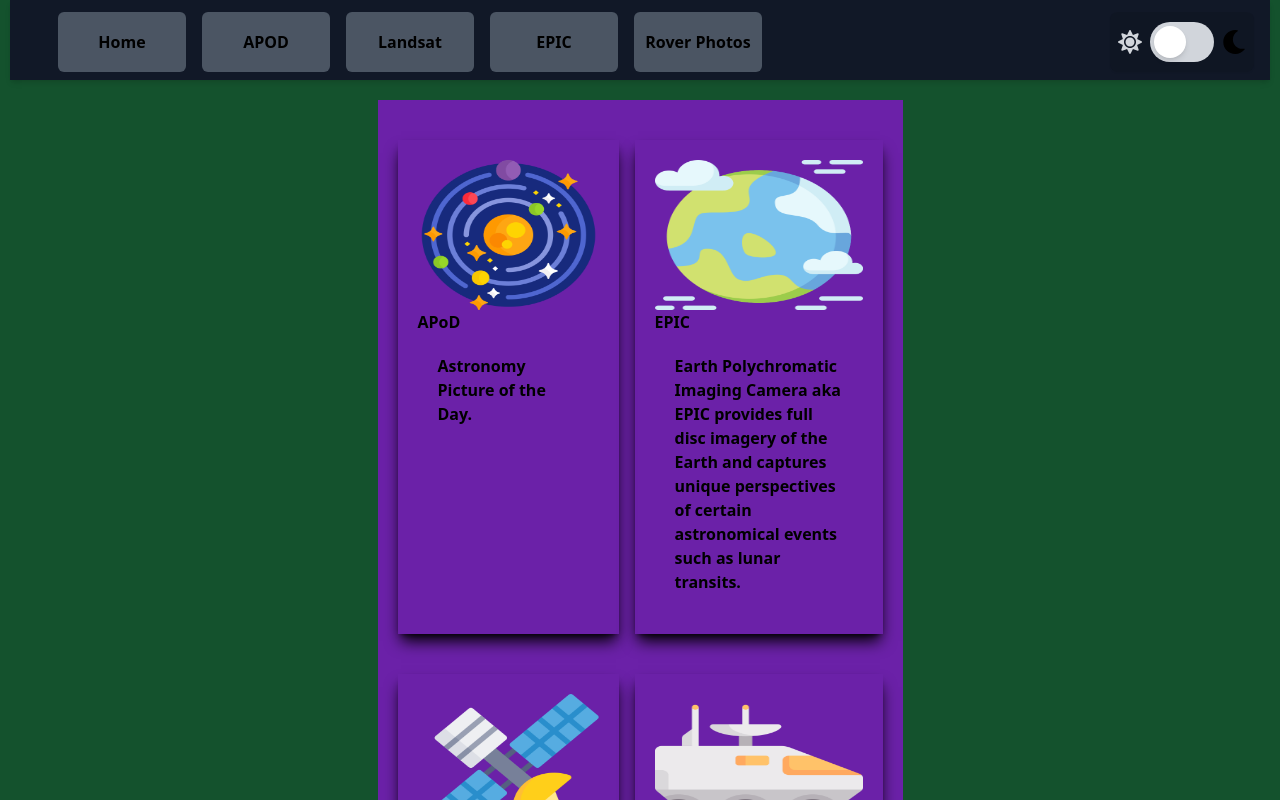
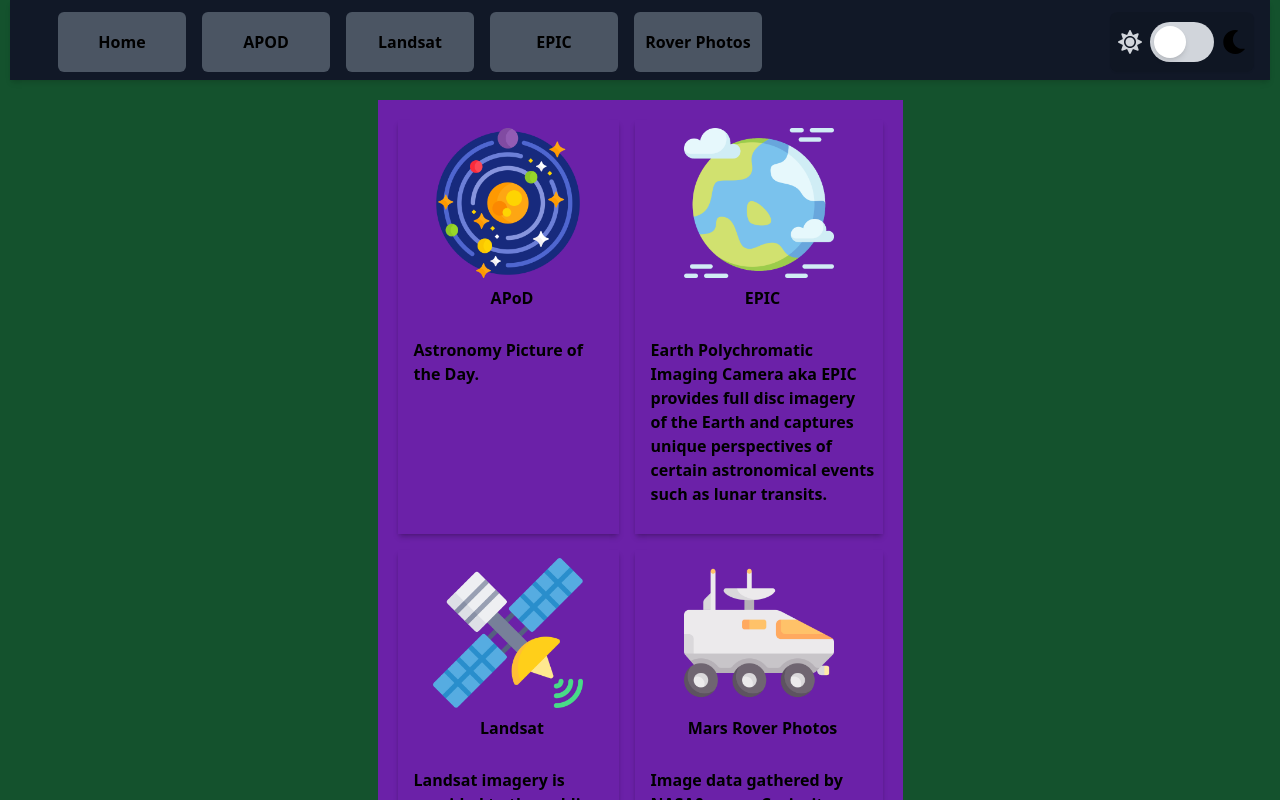
Before and after one commit to UniversallyRy/nasaApp, a Next.js app: page / in a window 1280 px wide. Shown: the top 800 px of the page. Built offline with nearby package versions, Linux system fonts and the light colour scheme.

Commit message:
centered, styling changes

```diff
--- a/components/HeroCard.tsx
+++ b/components/HeroCard.tsx
@@ -9,44 +9,20 @@
   imgSrc: string;
   key: string;
 };
-//   userSelect="none"
-//    whileHover={{
-//      position: "relative",
-///      zIndex: "auto",
-//     scale: [1, 1.02, 1],
-//     transition: {
-//       duration: 0.3,
-//     },
-//   }}
-//   _focus={{ outline: "none" }}
-//   rounded="md"
-//   shadow="lg"/
-//   position="relative"
-//  mt="4"
-//    bg={backGround}
-//   border="2px"
-//   borderColor="blackAlpha.100"
-//   boxSize={{ base: "sm", lg: "md" }}
+
 export default function HeroCard({ ...props }: Props) {
-
   return (
-    <div
-      className="flex flex-col mt-5 mb-1 p-5 shadow-black shadow-lg relative border-black"
-    >
+    <NextLink passHref href={props.href} legacyBehavior>
+      <div className="relative flex flex-col space-x-2 p-2 items-center shadow-black/20 shadow-md border-black/90 hover:bg-purple-900 hover:cursor-pointer">
         <Image
           width="150"
           height="150"
           src={props.imgSrc}
           alt="Icon made by Freepik from www.flaticon.com"
         />
-      <NextLink passHref href={props.href} legacyBehavior>
-        <a className="font-bold hover:underline">
-          {props.title}
-        </a>
+        <a className="m-2 font-bold">{props.title}</a>
+        <p className="m-5 font-semibold">{props.paragraph}</p>
+      </div>
     </NextLink>
-      <p className="font-semibold m-5">
-        {props.paragraph}
-      </p>
-    </div>
   );
-};
+}
```
Lines whose indentation alone changed are shown as unchanged.
